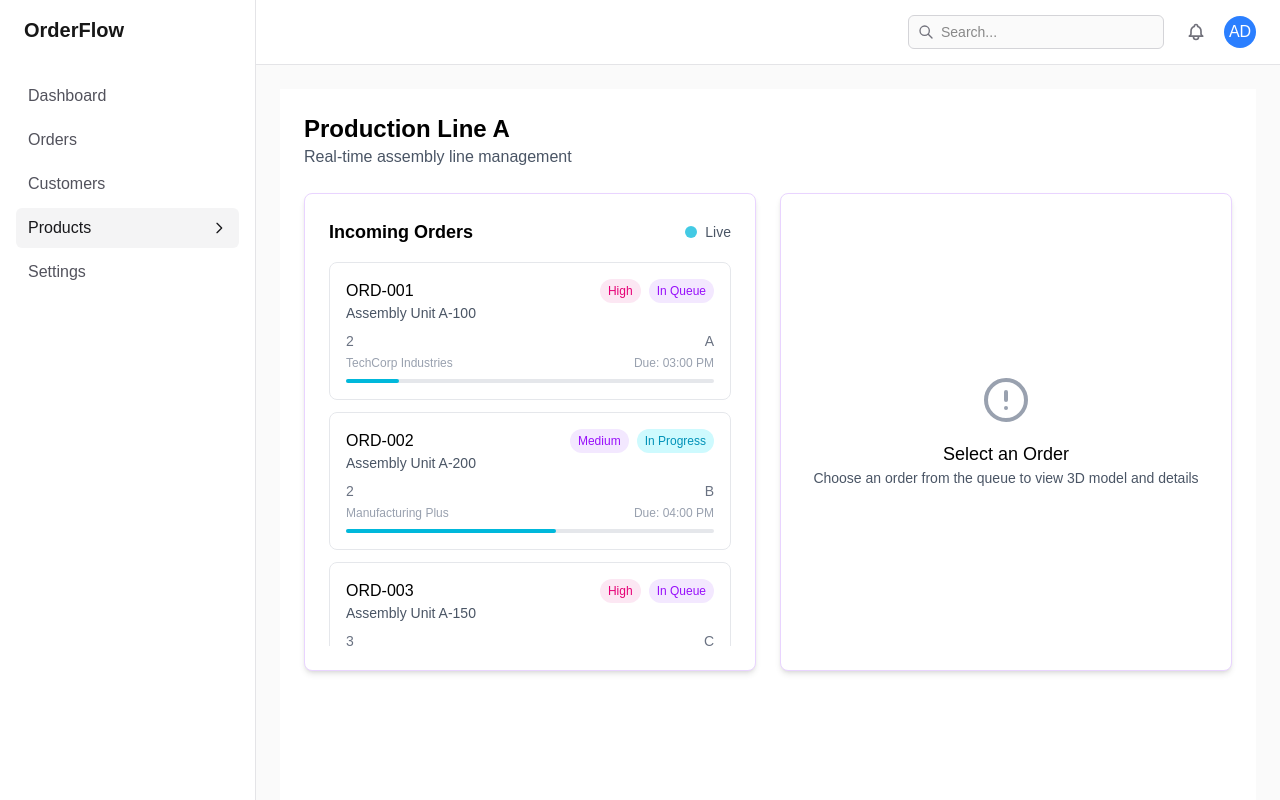
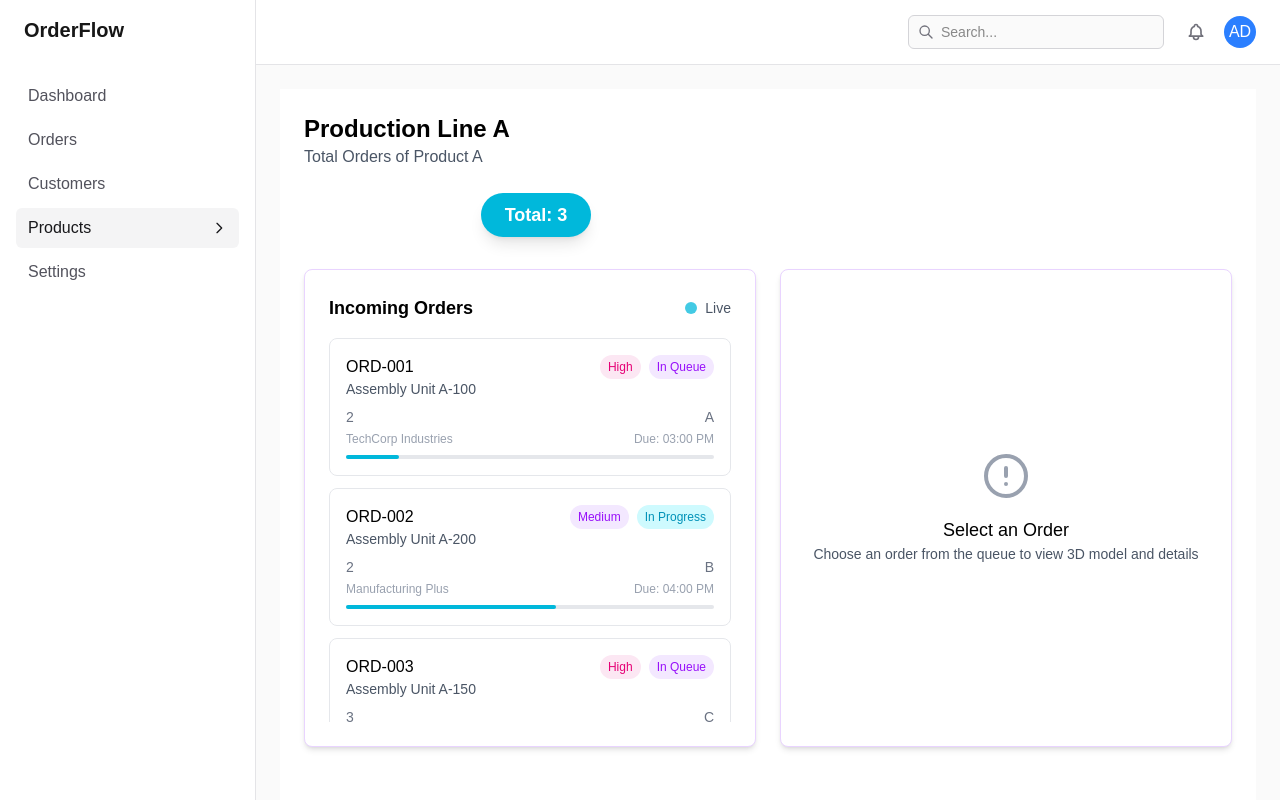
Before and after one commit to zuyd-projects/Casusgroep-1, a Next.js app in the folder frontend/: page /dashboard/products/a in a window 1280 px wide. Built offline with nearby package versions, Linux system fonts and the light colour scheme.

Commit message:
Added placeholder for totalorderCount_Product

```diff
--- a/frontend/src/app/dashboard/products/a/page.js
+++ b/frontend/src/app/dashboard/products/a/page.js
@@ -176,8 +176,16 @@ const ProductionLineDashboard = () => {
         <div className="p-6">
           <div className="mb-6">
             <h2 className="text-2xl font-bold text-black">Production Line A</h2>
-            <p className="text-gray-600">Real-time assembly line management</p>
+            <p className="text-gray-600">Total Orders of Product A</p>
           </div>
+
+          {/* Total order of A label */}
+
+        <div className="flex justify-center mb-8 ml-[-50%]">
+          <span className="inline-flex items-center px-6 py-2 rounded-full bg-cyan-500 text-white text-lg font-bold shadow-lg">
+          Total: 3 {/*Harcoded number for orders , change to proper back-end notation*/}
+          </span>
+        </div>
 
           <div className="grid grid-cols-2 gap-6 h-full">
             {/* Left Side - Orders Overview */}
```
